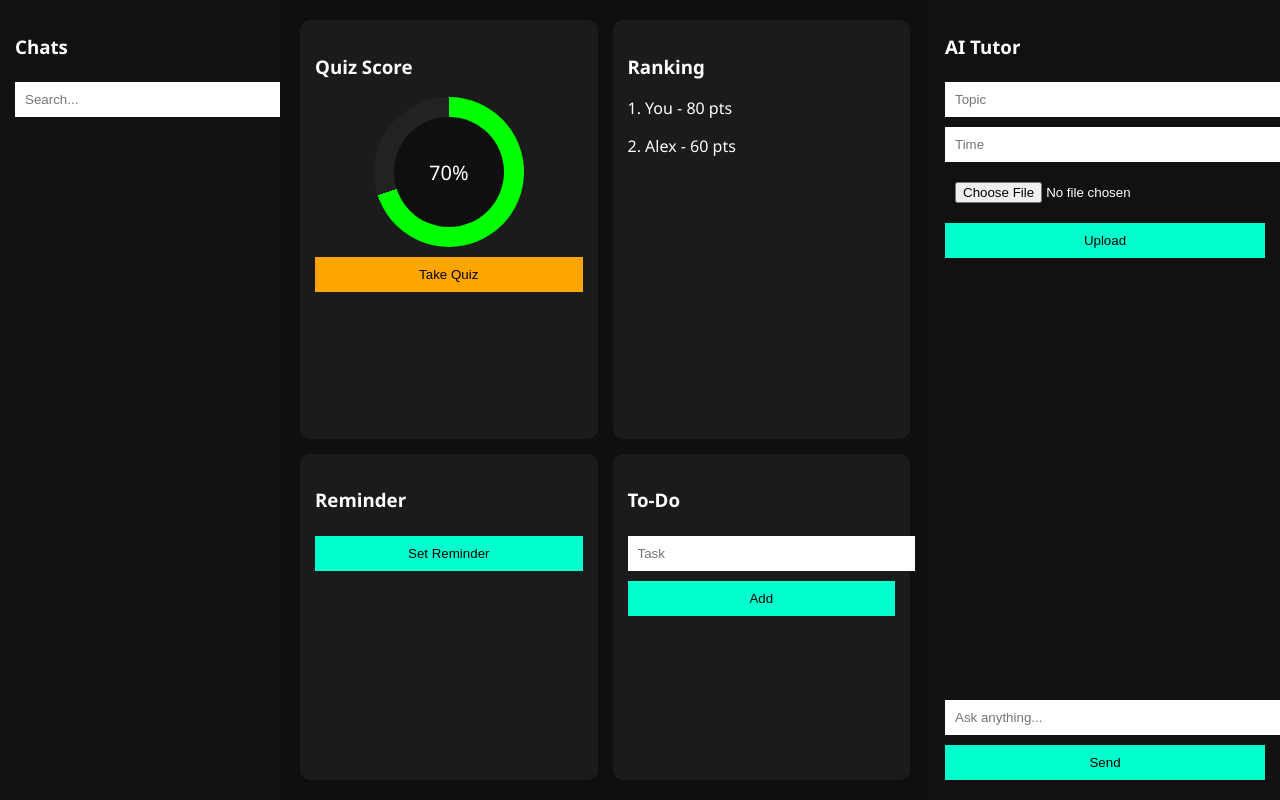
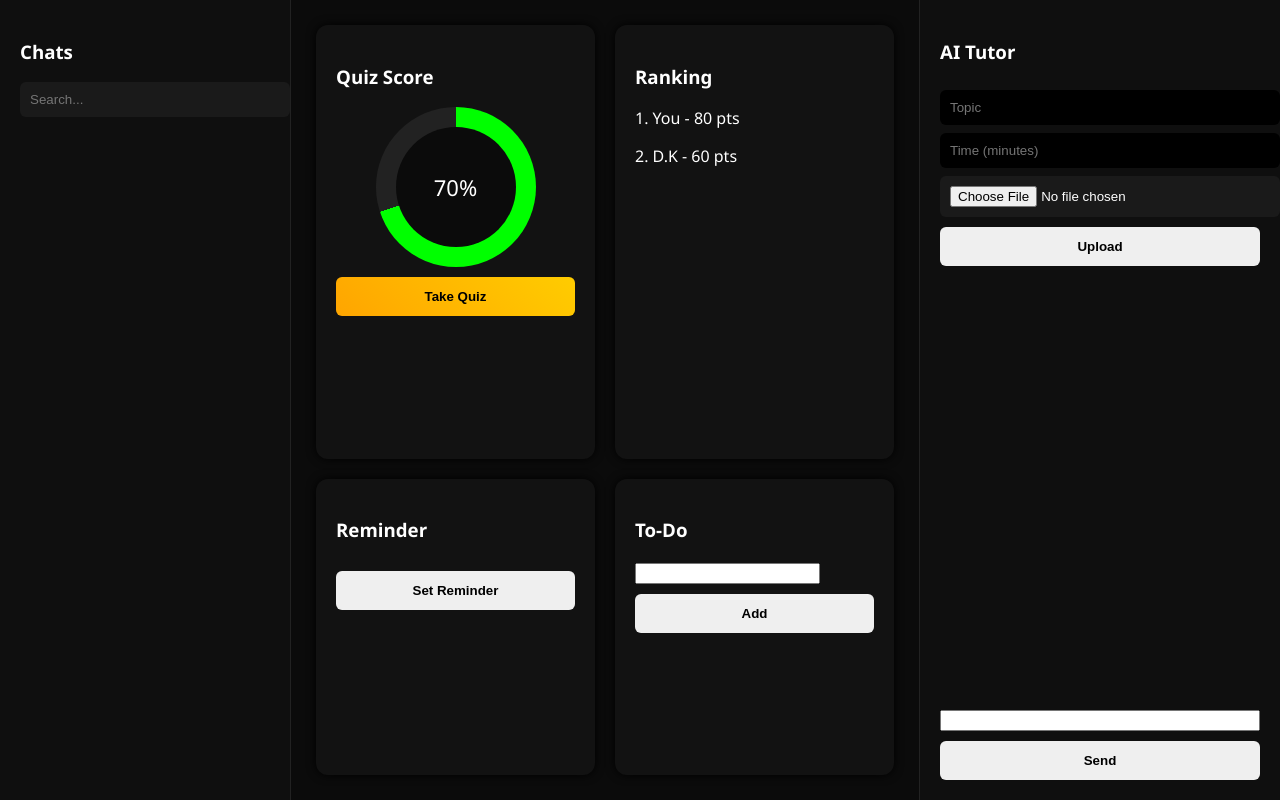
Before and after one commit to NSHGAMER/hackmarch-2.0-memory, a Flask app: page /education in a window 1280 px wide. Run offline with Flask 3, Linux system fonts and the light colour scheme; the visitor is signed in with stand-in values (Sample User, id 1); data that the repository does not hold is empty.

Commit message:
Initial commit - Adaptive Memory AI System

```diff
--- a/templates/education.html
+++ b/templates/education.html
@@ -5,7 +5,7 @@
 body {
   margin: 0;
   font-family: 'Segoe UI', sans-serif;
-  background: #0f0f0f;
+  background: #0b0b0b;
   color: white;
 }
 
@@ -14,104 +14,183 @@ body {
   height: 100vh;
 }
 
-/* LEFT SIDEBAR */
+/* SIDEBAR */
 .sidebar {
   width: 250px;
-  background: #111;
-  padding: 15px;
-  overflow-y: auto;
+  background: #0f0f0f;
+  padding: 20px;
+  border-right: 1px solid #222;
 }
 
-/* CENTER GRID */
+.sidebar input {
+  width: 100%;
+  padding: 10px;
+  background: #1a1a1a;
+  border: none;
+  color: white;
+  border-radius: 6px;
+}
+
+/* CHAT ITEM */
+.chat-item {
+  background: #1a1a1a;
+  padding: 10px;
+  margin-top: 10px;
+  border-radius: 6px;
+  cursor: pointer;
+  transition: 0.2s;
+}
+
+.chat-item:hover {
+  background: #00ffcc22;
+}
+
+/* DASHBOARD */
 .dashboard {
   flex: 1;
   display: grid;
   grid-template-columns: 1fr 1fr;
-  grid-auto-rows: minmax(200px, auto);
-  gap: 15px;
-  padding: 20px;
+  gap: 20px;
+  padding: 25px;
 }
 
-/* RIGHT AI */
+/* CARD */
+.card {
+  background: #121212;
+  padding: 20px;
+  border-radius: 12px;
+  box-shadow: 0 0 10px #000;
+}
+
+/* GAUGE */
+.gauge {
+  width: 160px;
+  height: 160px;
+  border-radius: 50%;
+  margin: auto;
+  display: flex;
+  align-items: center;
+  justify-content: center;
+}
+
+.gauge-inner {
+  width: 120px;
+  height: 120px;
+  background: #0b0b0b;
+  border-radius: 50%;
+  display: flex;
+  align-items: center;
+  justify-content: center;
+  font-size: 22px;
+}
+
+/* BUTTONS */
+button {
+  width: 100%;
+  padding: 12px;
+  margin-top: 10px;
+  border: none;
+  border-radius: 6px;
+  font-weight: bold;
+  cursor: pointer;
+  transition: 0.2s;
+}
+
+button:hover {
+  transform: scale(1.03);
+}
+
+.quiz-btn {
+  background: linear-gradient(45deg, orange, #ffcc00);
+  color: black;
+}
+
+.submit-btn {
+  background: lime;
+  color: black;
+}
+
+.close-btn {
+  background: red;
+}
+
+/* INPUTS */
+input[type="text"],
+input[type="number"],
+input[type="file"] {
+  width: 100%;
+  padding: 10px;
+  margin-top: 8px;
+  background: #1a1a1a;
+  border: none;
+  color: white;
+  border-radius: 6px;
+}
+
+/* AI PANEL */
 .ai-panel {
   width: 320px;
-  background: #111;
-  padding: 15px;
+  background: #0f0f0f;
+  padding: 20px;
+  border-left: 1px solid #222;
   display: flex;
   flex-direction: column;
 }
 
-/* CARD */
-.card {
-  background: rgba(255,255,255,0.05);
-  padding: 15px;
-  border-radius: 10px;
+.ai-panel input[type="text"],
+.ai-panel input[type="number"]{
+  background: #000;
 }
 
-/* GAUGE */
-.gauge {
-  width: 150px;
-  height: 150px;
-  border-radius: 50%;
-  background: conic-gradient(lime 0deg, #222 0deg);
-  display: flex;
-  align-items: center;
-  justify-content: center;
-  margin: auto;
-}
-
-.gauge-inner {
-  width: 110px;
-  height: 110px;
-  background: #0f0f0f;
-  border-radius: 50%;
-  display: flex;
-  align-items: center;
-  justify-content: center;
-  font-size: 20px;
-}
-
-/* CHAT */
 #chatBox {
   flex: 1;
   overflow-y: auto;
   margin: 10px 0;
 }
 
+/* MESSAGES */
 .message {
-  padding: 8px;
+  padding: 10px;
   margin: 5px 0;
   border-radius: 6px;
 }
 
-.user { background: #00aaff33; }
-.ai { background: #00ffcc33; }
-
-/* INPUT */
-input, button {
-  width: 100%;
-  margin: 5px 0;
-  padding: 10px;
-  border: none;
+.user {
+  background: #00aaff33;
 }
 
-button {
-  background: #00ffcc;
-  cursor: pointer;
+.ai {
+  background: #00ffcc33;
 }
 
-.quiz-btn {
-  margin-top: 10px;
-  background: orange;
+/* REMINDERS */
+.reminder-item {
+  background: #1a1a1a;
+  padding: 8px;
+  margin-top: 5px;
+  border-radius: 6px;
 }
 
-/* reminder list */
-.reminder-item {
-  background: #222;
-  padding: 8px;
-  margin-top: 5px;
-  border-radius: 5px;
-  font-size: 14px;
+/* QUIZ MODAL */
+.quiz-modal {
+  position: fixed;
+  top: 0;
+  left: 0;
+  width: 100%;
+  height: 100%;
+  background: rgba(0,0,0,0.95);
+  display: none;
+  justify-content: center;
+  align-items: center;
+}
+
+.quiz-box {
+  background: #121212;
+  padding: 25px;
+  width: 60%;
+  max-height: 80%;
+  overflow-y: auto;
+  border-radius: 10px;
 }
 </style>
 </head>
@@ -120,17 +199,16 @@ button {
 
 <div class="app">
 
-  <!-- 🧠 CHAT SIDEBAR -->
+  <!-- LEFT -->
   <div class="sidebar">
     <h3>Chats</h3>
     <input placeholder="Search...">
     <div id="chatList"></div>
   </div>
 
-  <!-- 📊 DASHBOARD -->
+  <!-- CENTER -->
   <div class="dashboard">
 
-    <!-- 🎯 SCORE + QUIZ -->
     <div class="card">
       <h3>Quiz Score</h3>
 
@@ -139,59 +217,62 @@ button {
       </div>
 
       <button class="quiz-btn" onclick="startQuiz()">Take Quiz</button>
-
-      <div id="quizBox"></div>
     </div>
 
-    <!-- 🏆 RANKING -->
     <div class="card">
       <h3>Ranking</h3>
       <p>1. You - 80 pts</p>
-      <p>2. Alex - 60 pts</p>
+      <p>2. D.K - 60 pts</p>
     </div>
 
-    <!-- ⏰ REMINDER -->
     <div class="card">
       <h3>Reminder</h3>
       <button onclick="setReminder()">Set Reminder</button>
-
       <div id="reminderList"></div>
     </div>
 
-    <!-- 📝 TODO -->
     <div class="card">
       <h3>To-Do</h3>
-      <input id="todoInput" placeholder="Task">
+      <input id="todoInput">
       <button onclick="addTodo()">Add</button>
       <div id="todoList"></div>
     </div>
 
   </div>
 
-  <!-- 🤖 AI PANEL -->
+  <!-- RIGHT -->
   <div class="ai-panel">
     <h3>AI Tutor</h3>
 
     <form id="uploadForm">
-      <input type="text" name="title" placeholder="Topic" required>
-      <input type="number" name="time" placeholder="Time" required>
+      <input type="text"name="title" placeholder="Topic" required>
+      <input type="number" name="time" placeholder="Time (minutes)" required>
       <input type="file" name="file" required>
       <button>Upload</button>
     </form>
 
     <div id="chatBox"></div>
 
-    <input id="userInput" placeholder="Ask anything...">
+    <input id="userInput">
     <button onclick="sendMessage()">Send</button>
   </div>
 
+</div>
+
+<!-- QUIZ MODAL -->
+<div id="quizModal" class="quiz-modal">
+  <div class="quiz-box">
+    <div id="quizBox"></div>
+    <button class="submit-btn" onclick="submitQuiz()">Submit</button>
+    <button class="close-btn" onclick="closeQuiz()">Close</button>
+  </div>
 </div>
 
 <script>
 
 let currentLearningId = null;
 
-/* 🎯 GAUGE */
+/* GAUGE */
 function updateGauge(score, total) {
   const percent = total ? (score / total) * 100 : 0;
   const deg = (percent / 100) * 360;
@@ -203,146 +284,27 @@ function updateGauge(score, total) {
     Math.round(percent) + "%";
 }
 
-/* 📄 UPLOAD */
-document.getElementById("uploadForm").addEventListener("submit", async function(e){
-  e.preventDefault();
-
-  const formData = new FormData(this);
-
-  const res = await fetch("/upload", {
-    method: "POST",
-    body: formData
-  });
-
-  const data = await res.json();
-
-  if (data.success) {
-    currentLearningId = data.learning_id;
-
-    document.getElementById("chatBox").innerHTML =
-      `<p><b>Summary:</b> ${data.summary}</p>`;
-  } else {
-    alert("Upload failed");
-  }
-});
-
-/* 💬 CHAT */
-async function sendMessage() {
-  const input = document.getElementById("userInput");
-  const msg = input.value.trim();
-
-  if (!msg || !currentLearningId) return;
-
-  addMessage("user", msg);
-  input.value = "";
-
-  const res = await fetch("/ask_ai", {
-    method: "POST",
-    headers: {"Content-Type": "application/json"},
-    body: JSON.stringify({
-      message: msg,
-      learning_id: currentLearningId
-    })
-  });
-
-  const data = await res.json();
-  addMessage("ai", data.reply);
-}
-
-function addMessage(role, text) {
-  const div = document.createElement("div");
-  div.className = "message " + role;
-  div.innerText = text;
-
-  document.getElementById("chatBox").appendChild(div);
-}
-
-/* 📝 TODO */
-function addTodo() {
-  const input = document.getElementById("todoInput");
-  const val = input.value.trim();
-
-  if (!val) return;
-
-  const div = document.createElement("div");
-  div.innerText = "• " + val;
-
-  document.getElementById("todoList").appendChild(div);
-  input.value = "";
-}
-
-/* ⏰ REMINDER */
-async function setReminder() {
-  if (!currentLearningId) {
-    alert("Upload first!");
-    return;
-  }
-
-  const min = prompt("Enter reminder time (minutes):");
-  if (!min) return;
-
-  await fetch("/set_reminder", {
-    method: "POST",
-    headers: {"Content-Type": "application/json"},
-    body: JSON.stringify({
-      learning_id: currentLearningId,
-      minutes: parseInt(min)
-    })
-  });
-
-  alert("✅ Reminder set!");
-  loadReminders();
-}
-
-/* 📥 LOAD REMINDERS */
-async function loadReminders() {
-  try {
-    const res = await fetch("/notifications"); // 🔥 FIXED ENDPOINT
-    const data = await res.json();
-
-    const box = document.getElementById("reminderList");
-    box.innerHTML = "";
-
-    data.forEach(r => {
-      const div = document.createElement("div");
-      div.className = "reminder-item";
-      div.innerText = `🔔 ${r.message}`;
-      box.appendChild(div);
-    });
-
-  } catch {
-    console.log("Reminder load failed");
-  }
-}
-
-/* 🧠 QUIZ START */
+/* QUIZ */
 async function startQuiz() {
-  if (!currentLearningId) {
-    alert("Upload first!");
-    return;
-  }
-
   const res = await fetch("/generate_quiz", {
     method: "POST",
     headers: {"Content-Type": "application/json"},
-    body: JSON.stringify({
-      learning_id: currentLearningId
-    })
+    body: JSON.stringify({ learning_id: currentLearningId })
   });
 
   const data = await res.json();
 
   const quizBox = document.getElementById("quizBox");
-  quizBox.innerHTML = ""; // 🔥 clear old
+  quizBox.innerHTML = "";
 
-  data.quiz.forEach((q, index) => {
+  data.quiz.forEach((q, i) => {
     const div = document.createElement("div");
 
     div.innerHTML = `
-      <p><b>${index + 1}. ${q.question}</b></p>
+      <p>${i+1}. ${q.question}</p>
       ${q.options.map(opt => `
         <label>
-          <input type="radio" name="q${index}" value="${opt}">
+          <input type="radio" name="q${i}" value="${opt}">
           ${opt}
         </label><br>
       `).join("")}
@@ -352,15 +314,14 @@ async function startQuiz() {
     quizBox.appendChild(div);
   });
 
-  // ✅ ADD SUBMIT BUTTON
-  const btn = document.createElement("button");
-  btn.innerText = "Submit Quiz";
-  btn.onclick = submitQuiz;
-
-  quizBox.appendChild(btn);
+  document.getElementById("quizModal").style.display = "flex";
 }
 
-/* 📊 SUBMIT QUIZ */
+function closeQuiz() {
+  document.getElementById("quizModal").style.display = "none";
+}
+
+/* SUBMIT */
 async function submitQuiz() {
   let answers = [];
 
@@ -371,21 +332,32 @@ async function submitQuiz() {
   const res = await fetch("/submit_quiz", {
     method: "POST",
     headers: {"Content-Type": "application/json"},
-    body: JSON.stringify({
-      answers: answers,
-      learning_id: currentLearningId
-    })
+    body: JSON.stringify({ answers, learning_id: currentLearningId })
   });
 
   const data = await res.json();
 
   alert(`Score: ${data.score}/${data.total}`);
-
   updateGauge(data.score, data.total);
 }
 
+/* REMINDERS */
+async function loadReminders() {
+  const res = await fetch("/notifications");
+  const data = await res.json();
+
+  const box = document.getElementById("reminderList");
+  box.innerHTML = "";
+
+  data.forEach(r => {
+    const div = document.createElement("div");
+    div.innerText = r.message;
+    box.appendChild(div);
+  });
+}
+
 /* INIT */
-updateGauge(7, 10);
+updateGauge(7,10);
 loadReminders();
 
 </script>
```
